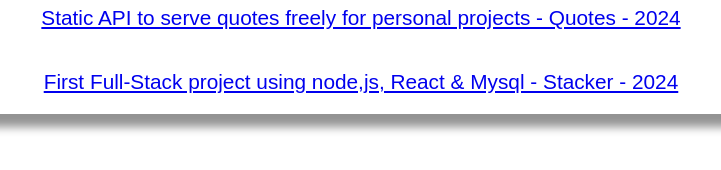
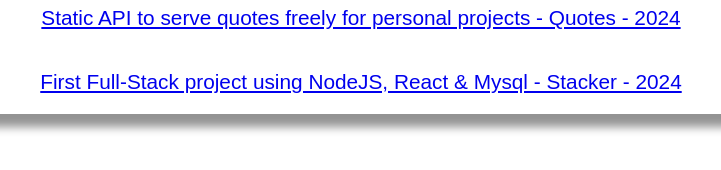
Before and after one commit to nateejpg/Snapshot, a plain HTML site: page index.html in a window 1280 px wide. Shown: the part 286-456 px from the top of the page, 279-1000 px from the left. Drawn offline with Linux system fonts and the light colour scheme.

Commit message:
Update index.html

```diff
--- a/index.html
+++ b/index.html
@@ -25,7 +25,7 @@
           ><p>Static API to serve quotes freely for personal projects - Quotes - 2024</p></a
         >
         <a href="https://stacker-client.vercel.app/"
-          ><p>First Full-Stack project using node,js, React & Mysql - Stacker - 2024</p></a
+          ><p>First Full-Stack project using NodeJS, React & Mysql - Stacker - 2024</p></a
         >
       </div>
       <div class="container3"></div>
```
